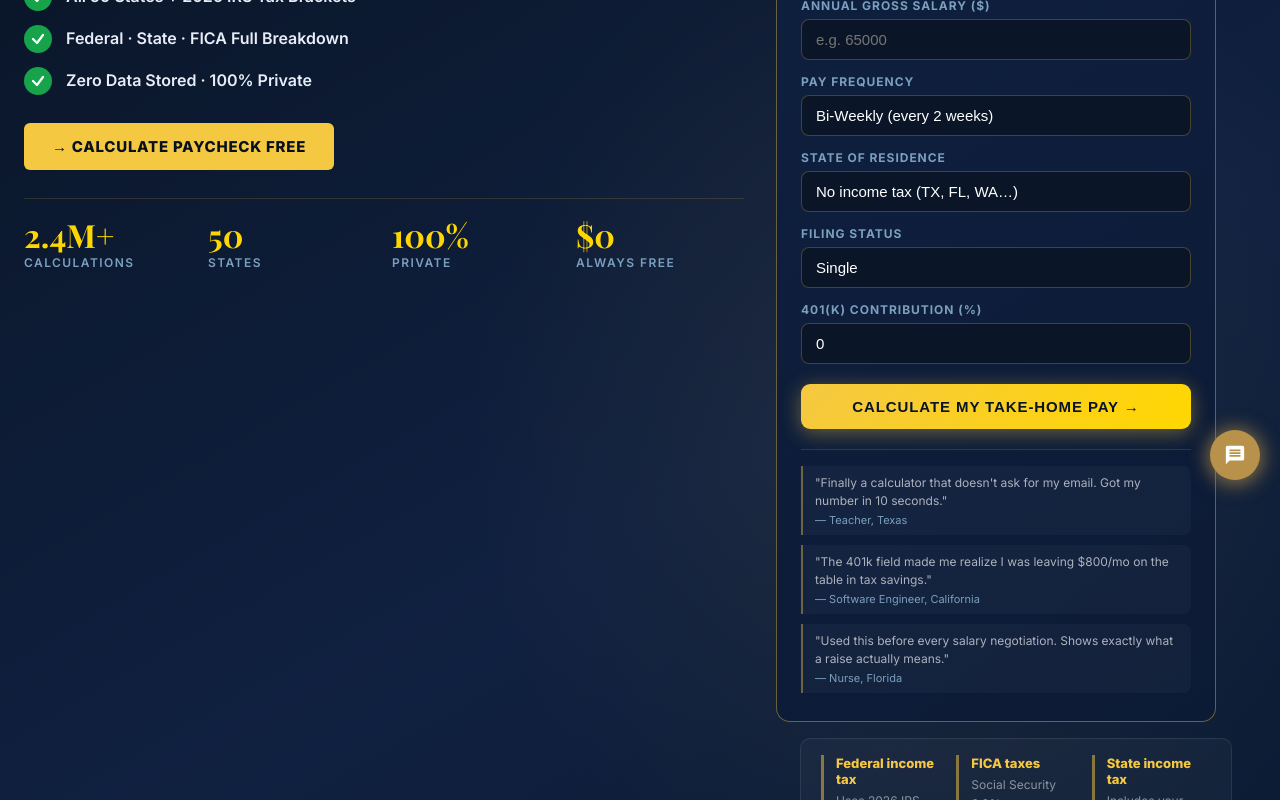
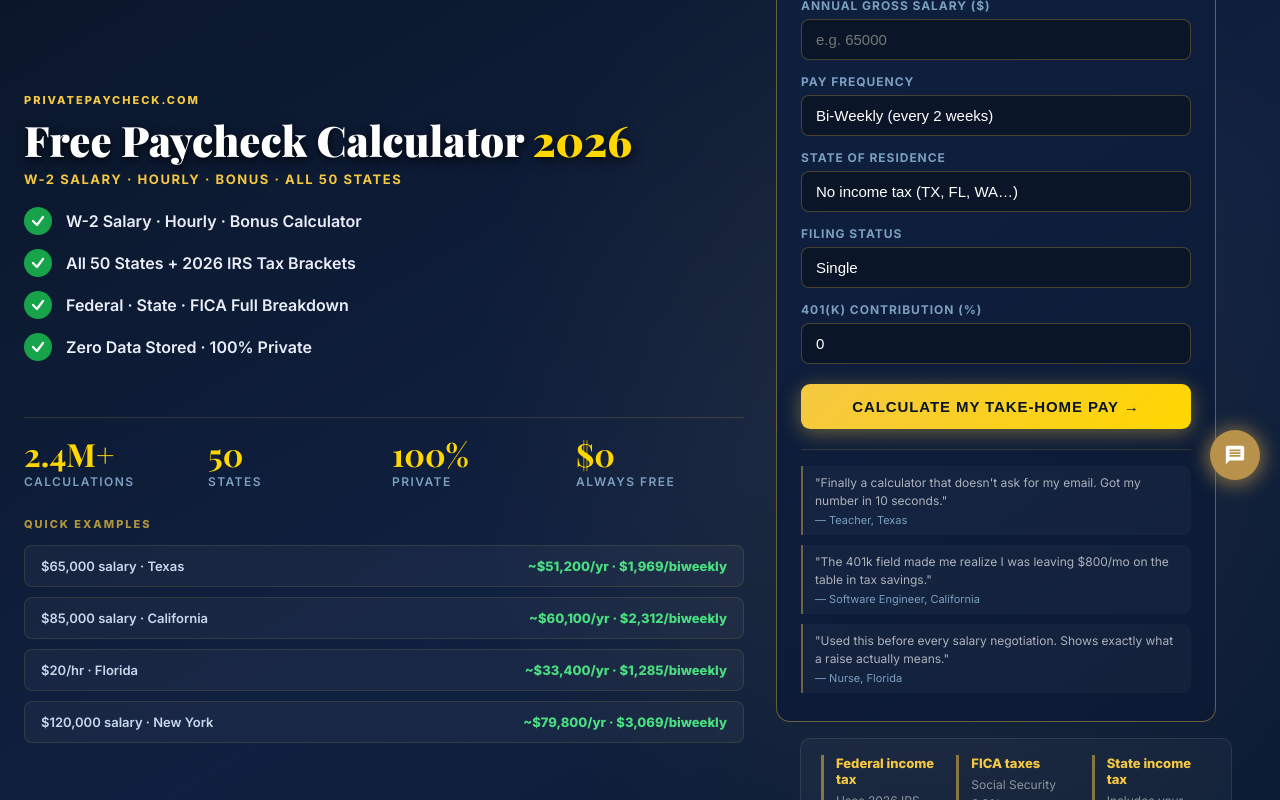
Before and after one commit to devqrcraft-ui/privatepaycheck, a Next.js app: page / in a window 1280 px wide. Shown: the part 300-1100 px from the top of the page. Built offline with nearby package versions, Linux system fonts and the light colour scheme.

Commit message:
ui: remove big yellow btn, add salary examples to fill left col gap

```diff
--- a/src/app/home-client.tsx
+++ b/src/app/home-client.tsx
@@ -64,7 +64,7 @@ const CSS = `
 
   .hero{background:linear-gradient(150deg,#091526 0%,#102040 55%,#0A1A30 100%);padding:16px 24px 24px;position:relative;overflow:hidden;}
   .hero::after{content:'';position:absolute;inset:0;background:radial-gradient(ellipse 55% 70% at 72% 50%,rgba(245,200,66,.07) 0%,transparent 65%);pointer-events:none;}
-  .hero-inner{max-width:100%;width:100%;margin:0 auto;display:grid;grid-template-columns:1fr minmax(0,480px);gap:32px;align-items:start;position:relative;z-index:1;}
+  .hero-inner{max-width:100%;width:100%;margin:0 auto;display:grid;grid-template-columns:1fr minmax(0,480px);gap:32px;align-items:stretch;position:relative;z-index:1;}
   .hero-copy{display:flex;flex-direction:column;justify-content:center;}
   .hero-badge{display:inline-flex;align-items:center;gap:9px;background:rgba(245,200,66,.11);border:1px solid rgba(245,200,66,.40);color:#F5C842;font-size:12px;font-weight:700;letter-spacing:0.18em;text-transform:uppercase;padding:6px 14px;border-radius:4px;margin-bottom:12px;}
   .badge-dot{width:7px;height:7px;border-radius:50%;background:#4ADE80;animation:bdpulse 2s infinite;flex-shrink:0;}
@@ -139,15 +139,27 @@ export default function HomeClient() {
             ))}
           </div>
 
-          <div style={{display:'flex',flexWrap:'wrap',gap:12,marginBottom:28}}>
-            <a href="#calculator" style={{background:'#F5C842',color:'#07111f',padding:'14px 28px',borderRadius:6,fontSize:15,fontWeight:800,textDecoration:'none',letterSpacing:'0.05em'}}>→ CALCULATE PAYCHECK FREE</a>
-          </div>
-
-          <div style={{display:'grid',gridTemplateColumns:'repeat(4,1fr)',gap:16,borderTop:'1px solid rgba(245,200,66,0.15)',paddingTop:20}}>
+          <div style={{display:'grid',gridTemplateColumns:'repeat(4,1fr)',gap:16,borderTop:'1px solid rgba(245,200,66,0.15)',paddingTop:20,marginTop:28}}>
             <div><div className="stat-n">2.4M+</div><div className="stat-l">Calculations</div></div>
             <div><div className="stat-n">50</div><div className="stat-l">States</div></div>
             <div><div className="stat-n">100%</div><div className="stat-l">Private</div></div>
             <div><div className="stat-n">$0</div><div className="stat-l">Always Free</div></div>
+          </div>
+
+          {/* Quick salary examples */}
+          <div style={{marginTop:28,display:'flex',flexDirection:'column',gap:10}}>
+            <div style={{fontSize:11,fontWeight:800,color:'rgba(245,200,66,0.7)',letterSpacing:'0.18em',textTransform:'uppercase',marginBottom:4}}>Quick Examples</div>
+            {[
+              {label:'$65,000 salary · Texas',net:'~$51,200/yr · $1,969/biweekly',color:'#4ade80'},
+              {label:'$85,000 salary · California',net:'~$60,100/yr · $2,312/biweekly',color:'#4ade80'},
+              {label:'$20/hr · Florida',net:'~$33,400/yr · $1,285/biweekly',color:'#4ade80'},
+              {label:'$120,000 salary · New York',net:'~$79,800/yr · $3,069/biweekly',color:'#4ade80'},
+            ].map((ex,i)=>(
+              <div key={i} style={{background:'rgba(255,255,255,0.04)',border:'1px solid rgba(245,200,66,0.12)',borderRadius:8,padding:'12px 16px',display:'flex',justifyContent:'space-between',alignItems:'center',gap:8}}>
+                <span style={{fontSize:13,fontWeight:600,color:'#c8d8ec'}}>{ex.label}</span>
+                <span style={{fontSize:13,fontWeight:800,color:ex.color,whiteSpace:'nowrap' as const}}>{ex.net}</span>
+              </div>
+            ))}
           </div>
         </div>
           <div id="calculator"><Calculator />
```
